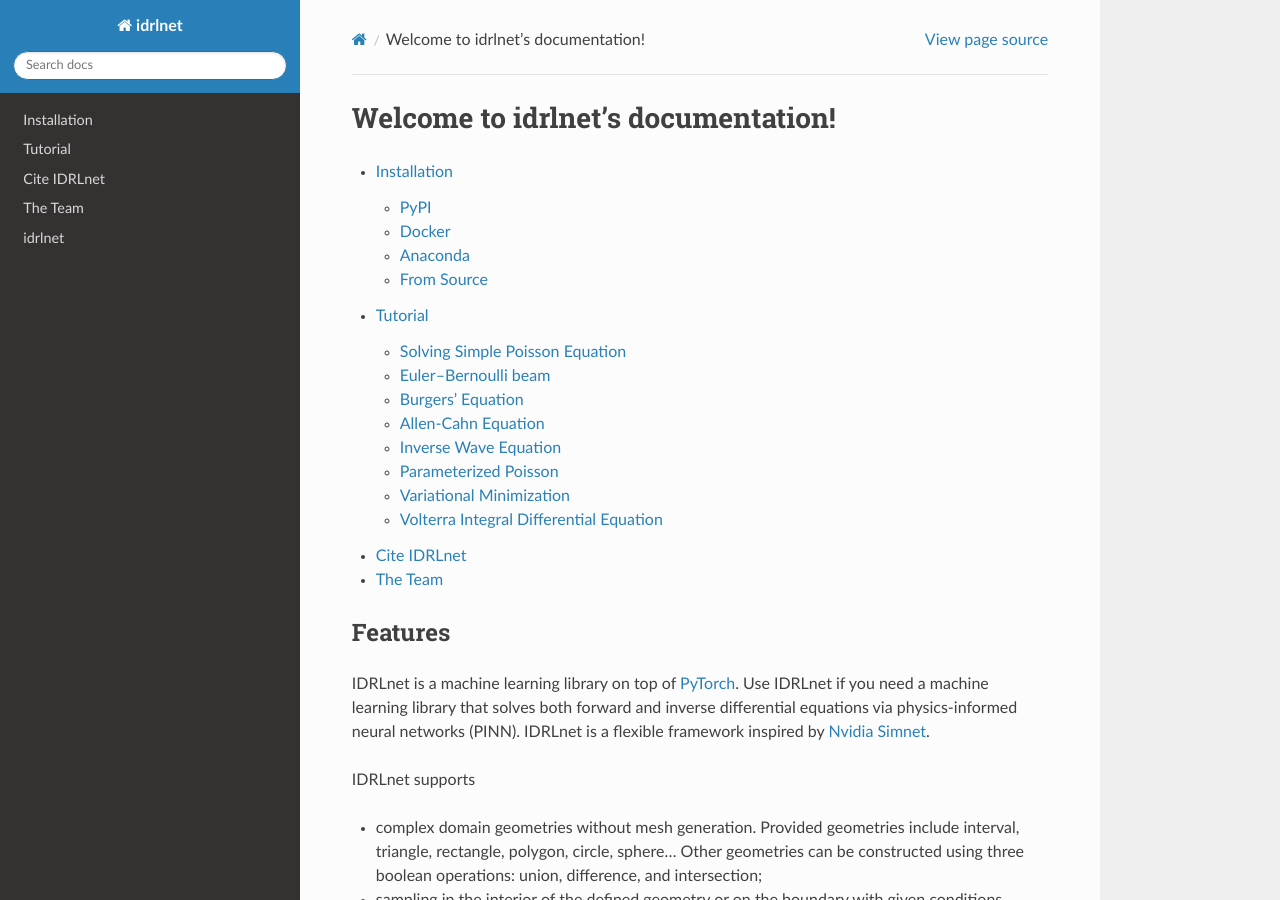
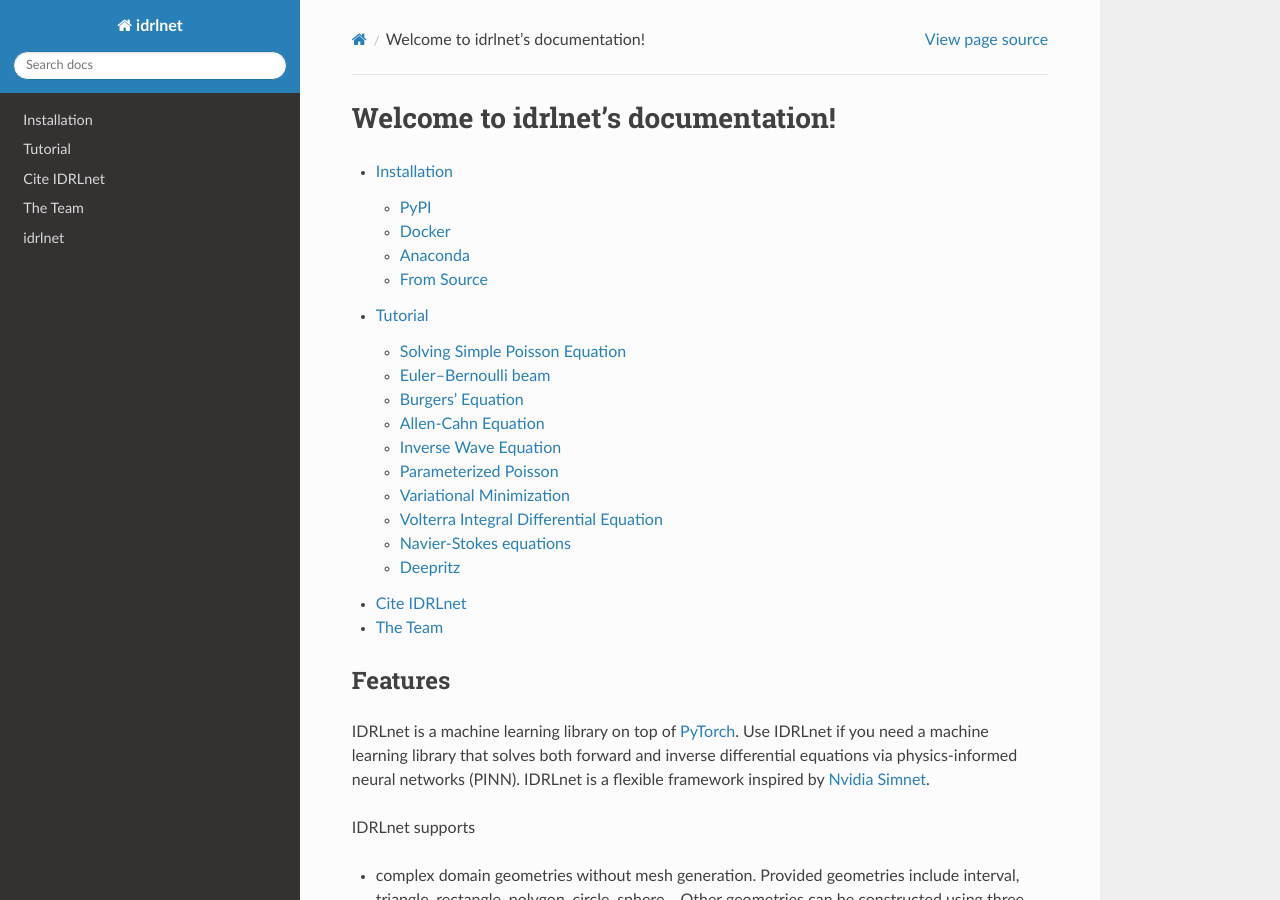
Before and after one commit to idrl-lab/idrlnet, a Sphinx documentation site: the page built from docs/index.rst, in a window 1280 px wide and 900 px high. Built offline with Sphinx 7.4.7 and the Read the Docs theme 2.0.0, drawn with Linux system fonts in a browser that asks for light colours.

Commit message:
Update tutorial.rst

```diff
--- a/docs/user/get_started/tutorial.rst
+++ b/docs/user/get_started/tutorial.rst
@@ -14,6 +14,8 @@ To make full use of IDRLnet. We strongly suggest following the following example
 6. :ref:`Parameterized poisson equation <Parameterized Poisson>`. The example introduces how to train a surrogate with parameters.
 7. :ref:`Variational Minimization <Variational Minimization>`. The example introduces how to solve variational minimization problems.
 8. :ref:`Volterra integral differential equation <Volterra Integral Differential Equation>`. The example introduces the way to solve IDEs.
+9. :ref:`Navier-Stokes equation <Navier-Stokes equation>`. The example introduces how to use the LBFGS optimizer.
+10. :ref:`Deepritz method <Deepritz method>`. The example introduces the way to solve PDEs with the Deepritz method.
 
 
 
@@ -28,3 +30,5 @@ To make full use of IDRLnet. We strongly suggest following the following example
    6_parameterized_poisson
    7_minimal_surface
    8_volterra_ide
+   9_navier_stokes_equation
+   10_deepritz
```
